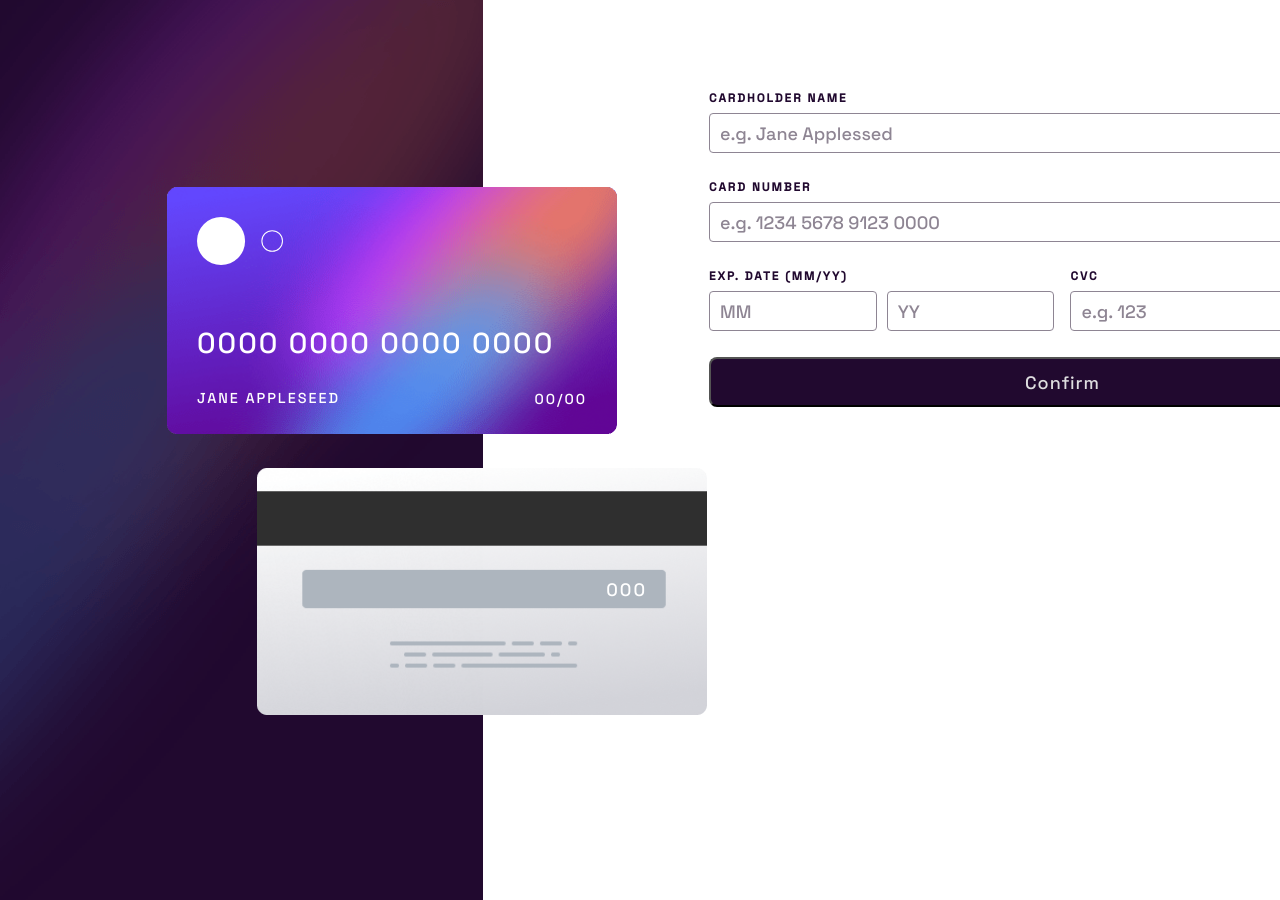
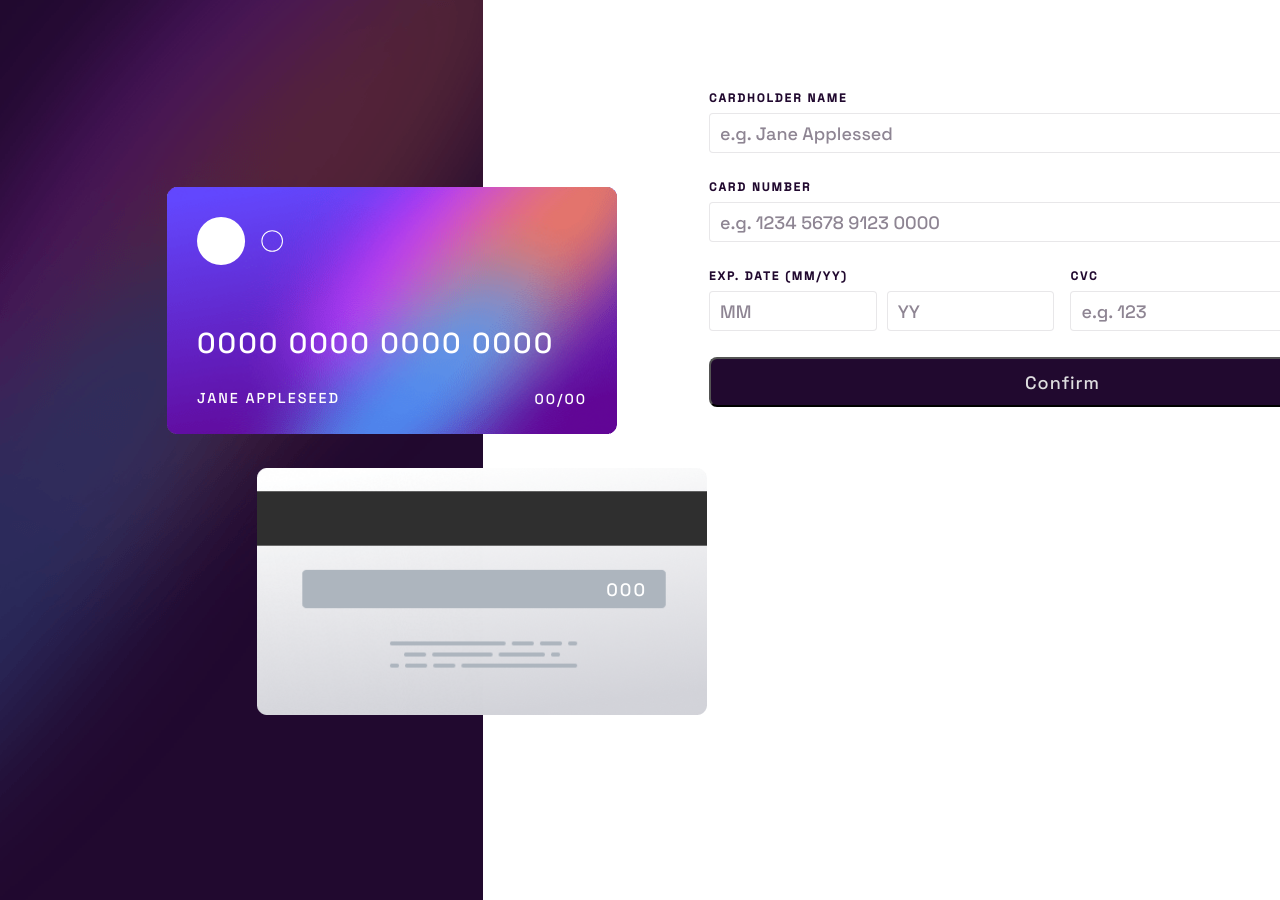
Before and after one commit to Ricuesta86/interactive-card-react, a React (Vite) app: page / in a window 1280 px wide. Shown: the top 900 px of the page. Built offline with nearby package versions, Linux system fonts and the light colour scheme.

Commit message:
Working styles input

```diff
--- a/src/components/Form/Form.scss
+++ b/src/components/Form/Form.scss
@@ -18,12 +18,15 @@
     margin-bottom: 18px;
     border-radius: 4px;
     font-family: variables.$font;
-    border: 1px solid variables.$DarkGrayishViolet;
+    border: 1px solid rgba($color: variables.$DarkGrayishViolet, $alpha: 0.2);
     padding-left: 10px;
     font-size: 1em;
     outline: none;
     &::placeholder {
       color: variables.$DarkGrayishViolet;
+    }
+    &:focus,&:focus-visible,&:focus-within{
+        border: 1px solid rgba($color: variables.$DarkGrayishViolet, $alpha: 1);
     }
     &--error{
         border: 1px solid variables.$Red;
```
